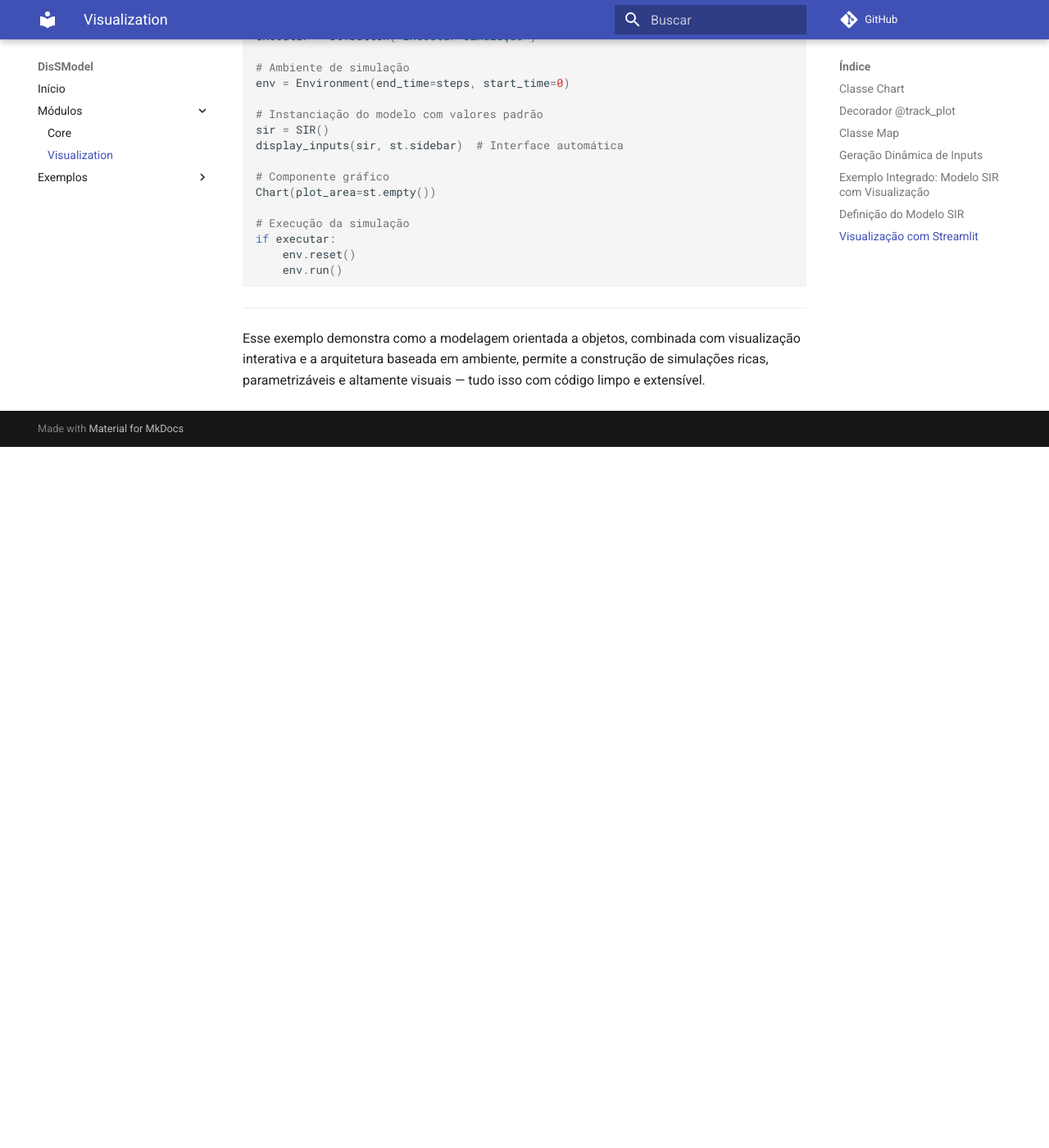
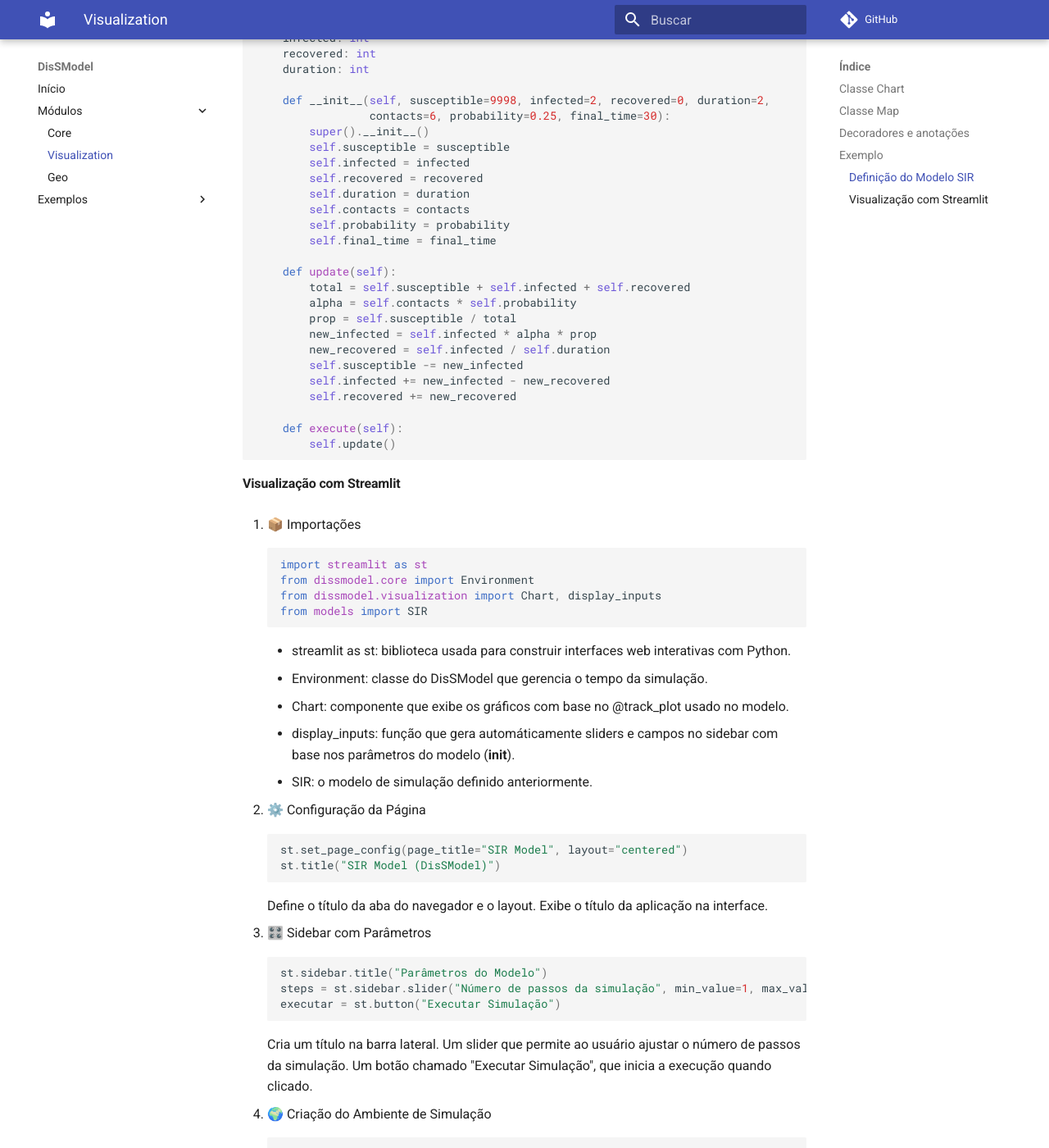
Before and after one commit to profsergiocosta/dissmodel, an MkDocs documentation site: the page built from docs/modules/visualization.md, in a window 1280 px wide and 1400 px high, scrolled down 2535 px. Shown: the whole window at 82% size. Built offline with MkDocs 1.6.1 and Material for MkDocs 9.7.7, drawn with Linux system fonts in a browser that asks for light colours; comment, search, counter and statistics services are not loaded; before the commit the page ends 3080 px from its top, so only the background shows below that; some of the changed text lies outside the part shown.

Commit message:
incluido novos modulos

````diff
--- a/docs/modules/visualization.md
+++ b/docs/modules/visualization.md
@@ -9,10 +9,6 @@
 - Integração direta com o `Environment`, executando a plotagem sincronizada com o tempo da simulação.
 - Suporte à exibição local (modo interativo com `matplotlib`) e em dashboards (`Streamlit`).
 - Visualização seletiva de variáveis via argumento `select`.
-
-### Decorador `@track_plot`
-
-Para especificar quais variáveis de um modelo devem ser exibidas no gráfico, utiliza-se o decorador `track_plot`. Esse decorador associa metadados ao modelo, que são lidos pela classe `Chart`.
 
 
 Com isso, basta adicionar `@track_plot` acima da definição de uma classe para que as variáveis sejam automaticamente monitoradas.
@@ -30,20 +26,67 @@
 ---
 
 
-### Geração Dinâmica de Inputs
+### Decoradores e anotações
+
+Para especificar quais variáveis de um modelo devem ser exibidas no gráfico, utiliza-se o decorador `track_plot`. Esse decorador associa metadados ao modelo, que são lidos pela classe `Chart`.
+
 
 O método `display_inputs` permite criar dinamicamente interfaces de entrada no Streamlit com base nas anotações de tipo do modelo:
 
 
-### Exemplo Integrado: Modelo SIR com Visualização
+### Exemplo
 
 A seguir, mostramos como utilizar o decorador `@track_plot`, a interface de entrada via `Streamlit`, e a visualização automática com `Chart`.
 
-### Definição do Modelo SIR
+#### Definição do Modelo SIR
+
+ Importações
 
 ```python
-python
-CopyEdit
+from dissmodel.core import Model
+from dissmodel.visualization import track_plot
+```
+
+- Model: Classe base de modelos no DisSModel. Todos os modelos devem herdar dessa classe.
+- track_plot: Um decorador usado para indicar quais atributos devem ser monitorados e plotados ao longo do tempo. Serve para gerar automaticamente gráficos durante a simulação.
+
+📊 Decoradores @track_plot(...)
+```python
+@track_plot("Susceptible", "green")
+@track_plot("Infected", "red")
+@track_plot("Recovered", "blue")
+class SIR(Model):
+
+```
+Esses decoradores dizem ao DisSModel para:
+
+- Monitorar as variáveis susceptible, infected e recovered.
+
+- Associar cada uma a uma cor no gráfico.
+
+O resultado visual será um gráfico que mostra a evolução do número de pessoas em cada estado da epidemia ao longo do tempo.
+
+
+Também será definido na classe os atributos serão utilizados pela funcão display_inputs.
+
+
+
+```python
+    susceptible: int
+    infected: int
+    recovered: int
+    duration: int
+```
+
+Esses são atributos do modelo:
+- susceptible: número de pessoas suscetíveis.
+- infected: número de pessoas infectadas.
+- recovered: número de pessoas recuperadas.
+- duration: tempo médio que uma pessoa permanece infectada.
+
+O comportamento deste modelo foi descrito no modulo core. Mas a seguir tem o exemplo com os elementos que serão utilizados a entrada de parâmetros pelo streamlit, e visualização do mapa.
+
+```python
 from dissmodel.core import Model
 from dissmodel.visualization import track_plot
 
@@ -82,11 +125,87 @@
 
 ```
 
-### Visualização com Streamlit
+#### Visualização com Streamlit
 
+
+
+
+1. 📦 Importações
 ```python
-python
-CopyEdit
+import streamlit as st
+from dissmodel.core import Environment
+from dissmodel.visualization import Chart, display_inputs
+from models import SIR
+```
+
+    - streamlit as st: biblioteca usada para construir interfaces web interativas com Python.
+    - Environment: classe do DisSModel que gerencia o tempo da simulação.
+    - Chart: componente que exibe os gráficos com base no @track_plot usado no modelo.
+    - display_inputs: função que gera automáticamente sliders e campos no sidebar com base nos parâmetros do modelo (__init__).
+    - SIR: o modelo de simulação definido anteriormente.
+
+2. ⚙️ Configuração da Página
+
+    ```python
+    st.set_page_config(page_title="SIR Model", layout="centered")
+    st.title("SIR Model (DisSModel)")
+    ```
+
+    Define o título da aba do navegador e o layout. Exibe o título da aplicação na interface.
+
+3. 🎛️ Sidebar com Parâmetros
+```python
+st.sidebar.title("Parâmetros do Modelo")
+steps = st.sidebar.slider("Número de passos da simulação", min_value=1, max_value=50, value=10)
+executar = st.button("Executar Simulação")
+```
+
+    Cria um título na barra lateral. Um slider que permite ao usuário ajustar o número de passos da simulação. Um botão chamado "Executar Simulação", que inicia a execução quando clicado.
+
+4. 🌍 Criação do Ambiente de Simulação
+
+    ```python
+    env = Environment(end_time=steps, start_time=0)
+    Cria um ambiente temporal onde o modelo será executado.
+    ```
+
+    Define o tempo inicial (start_time=0) e final (end_time=steps) com base no valor do slider.
+
+5. 🧪 Instanciação do Modelo e Inputs
+    ```python
+    sir = SIR()
+    display_inputs(sir, st.sidebar)
+    ```
+    Cria uma instância do modelo SIR com os valores padrão. E display_inputs(...) gera campos automáticos na barra lateral com os parâmetros do modelo, como: contacts, probability, duration, infected, susceptible, etc.
+
+    Isso elimina a necessidade de escrever manualmente todos os sliders.
+
+6. 📈 Gráfico de Acompanhamento
+```python
+Chart(plot_area=st.empty())
+```
+
+    Cria um espaço vazio onde o gráfico da simulação será exibido.
+
+    O gráfico mostra as variáveis com @track_plot, ou seja: susceptible, infected e recovered.
+
+7. ▶️ Execução da Simulação
+```python
+if executar:
+    env.reset()
+    env.run()
+```
+    Quando o botão "Executar Simulação" for clicado:
+    - env.reset(): reseta o tempo e os estados internos do ambiente.
+    - env.run(): executa a simulação passo a passo, chamando o método execute() do modelo a cada passo.
+
+    O gráfico será atualizado automaticamente com os dados do @track_plot.
+
+
+
+
+O codigo completo
+```python
 import streamlit as st
 from dissmodel.core import Environment
 from dissmodel.visualization import Chart, display_inputs
@@ -115,7 +234,3 @@
     env.run()
 
 ```
-
----
-
-Esse exemplo demonstra como a modelagem orientada a objetos, combinada com visualização interativa e a arquitetura baseada em ambiente, permite a construção de simulações ricas, parametrizáveis e altamente visuais — tudo isso com código limpo e extensível.
--- a/mkdocs.yml
+++ b/mkdocs.yml
@@ -16,6 +16,7 @@
   - Módulos:
     - Core: modules/core.md
     - Visualization: modules/visualization.md
+    - Geo: modules/geo.md
   - Exemplos:
       - Autômatos Celulares:
           - Introdução: examples/CA/index.md
````
Also changed, not shown: docs/modules/core.md (+71 -4 lines), docs/modules/geo.md (added, +525 -0 lines).
